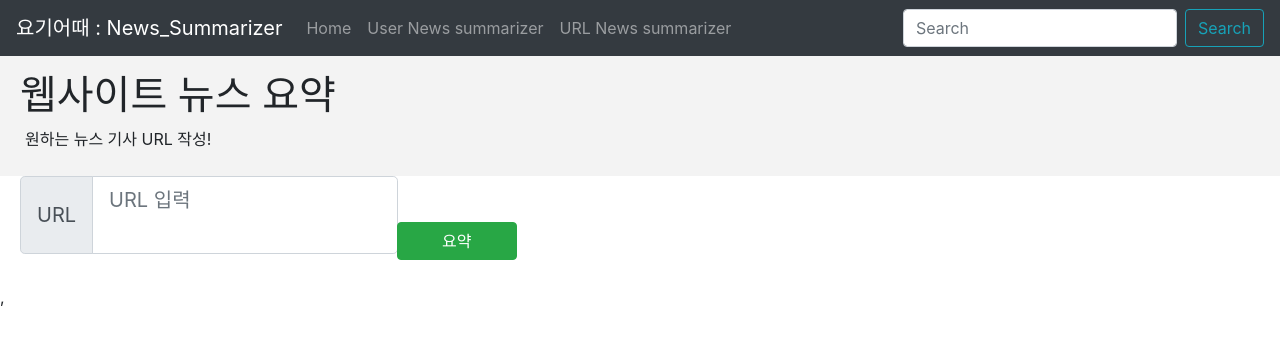
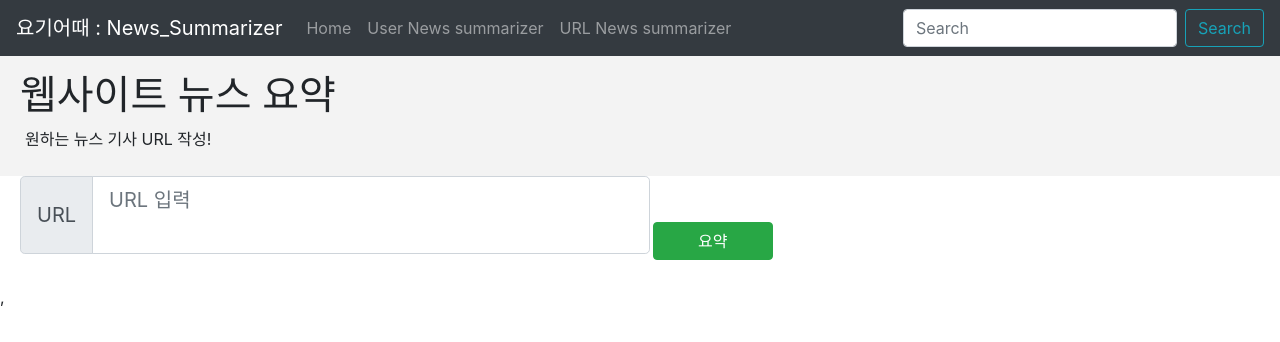
Before and after one commit to lee040118/summarization_model_serving, a React (Create React App) app in the folder summary_react/news_summary/: page /urlpage in a window 1280 px wide. Shown: the top 342 px of the page. Built offline with nearby package versions, Linux system fonts and the light colour scheme.

Commit message:
Update urlPage

```diff
--- a/summary_react/news_summary/src/views/Urlpage.js
+++ b/summary_react/news_summary/src/views/Urlpage.js
@@ -6,7 +6,6 @@ import {
   Form,
   InputGroup ,
   Spinner,
-  Container
 } from 'react-bootstrap'
 
 import styles from './Urlpage.module.css';
@@ -56,7 +55,7 @@ class Summary extends Component {
               <InputGroup.Text>URL</InputGroup.Text>
             </InputGroup.Prepend>
             <FormControl className={styles.textarea} as="textarea" aria-label="With textarea" placeholder="URL 입력"
-            value = {this.state.text}
+            value = {this.state.url}
             onChange = {this.handleChange}/>
           </InputGroup>
         </Form.Group>
--- a/summary_react/news_summary/src/views/Urlpage.module.css
+++ b/summary_react/news_summary/src/views/Urlpage.module.css
@@ -1,12 +1,12 @@
 .textarea{
-    width:30%;
+    width:50%;
 	height:30px;
     resize:none;
 }
 
 .Button{
     width: 120px;
-    left: 31%;
+    left: 51%;
     position: relative;
 }
 .Form{
```
